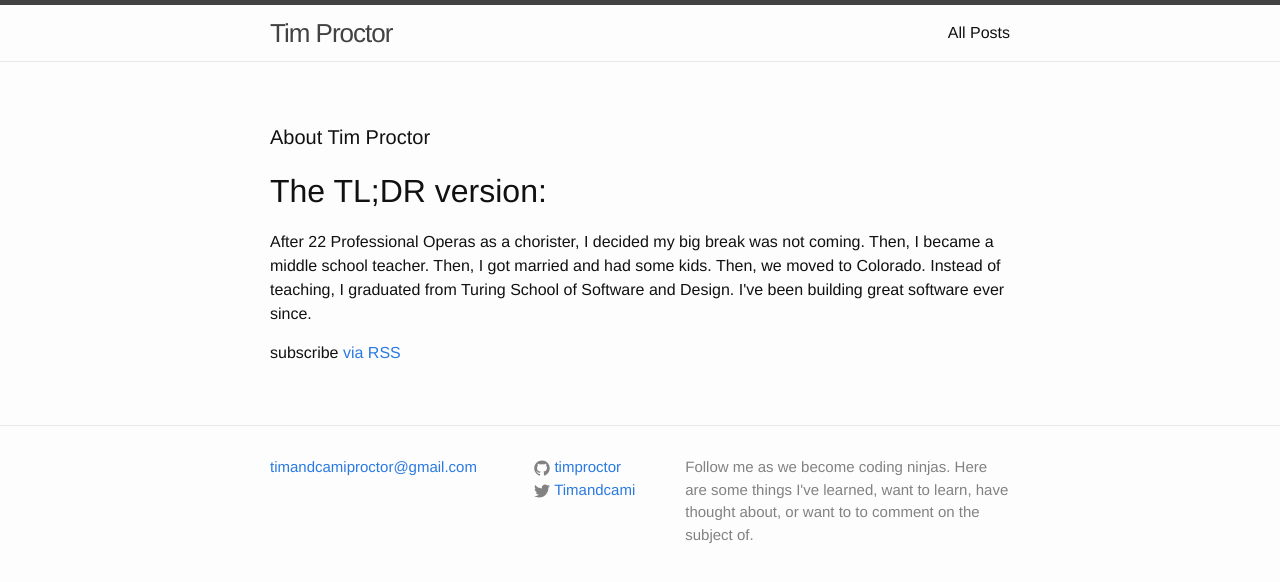
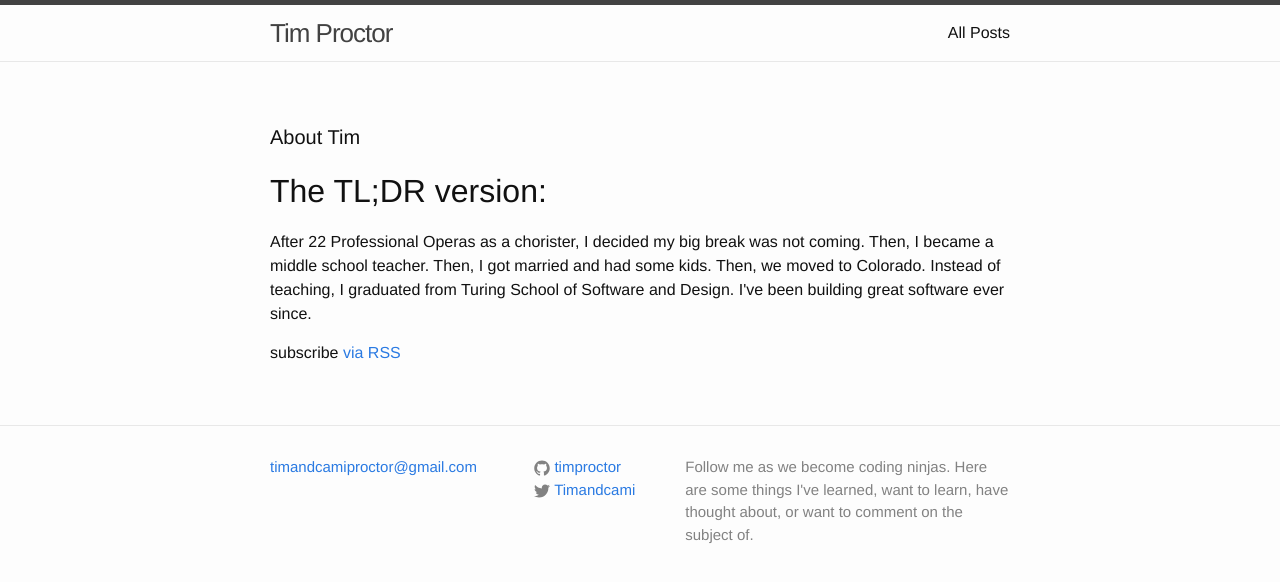
Before and after one commit to timproctor/timproctor.github.io, a Jekyll site: the page built from index.html, in a window 1280 px wide. Shown: the top 582 px of the page. Built offline with Jekyll 4.4.1, drawn with Linux system fonts in a browser that asks for light colours.

Commit message:
edits again

```diff
--- a/_config.yml
+++ b/_config.yml
@@ -4,7 +4,7 @@ email: timandcamiproctor@gmail.com
 description: > # this means to ignore newlines until "baseurl:"
   Follow me as we become coding ninjas. Here are some things
   I've learned, want to learn, have thought about, or want to
-  to comment on the subject of.
+  comment on the subject of.
 # baseurl: "" # the subpath of your site, e.g. /blog/
 url: "http://timproctor.github.io" # the base hostname & protocol for your site
 twitter_username: Timandcami
--- a/index.html
+++ b/index.html
@@ -4,7 +4,7 @@ layout: page
 
 <div class="home">
 
-  <h1 class="page-heading">About Tim Proctor</h1>
+  <h1 class="page-heading">About Tim</h1>
 
   <h2>The TL;DR version:</h2>
 
```
